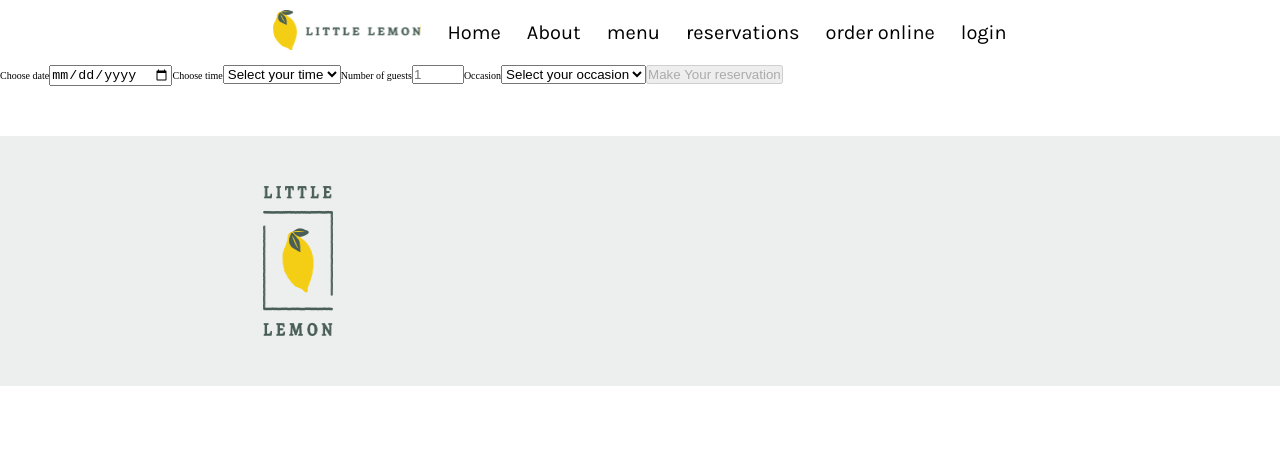
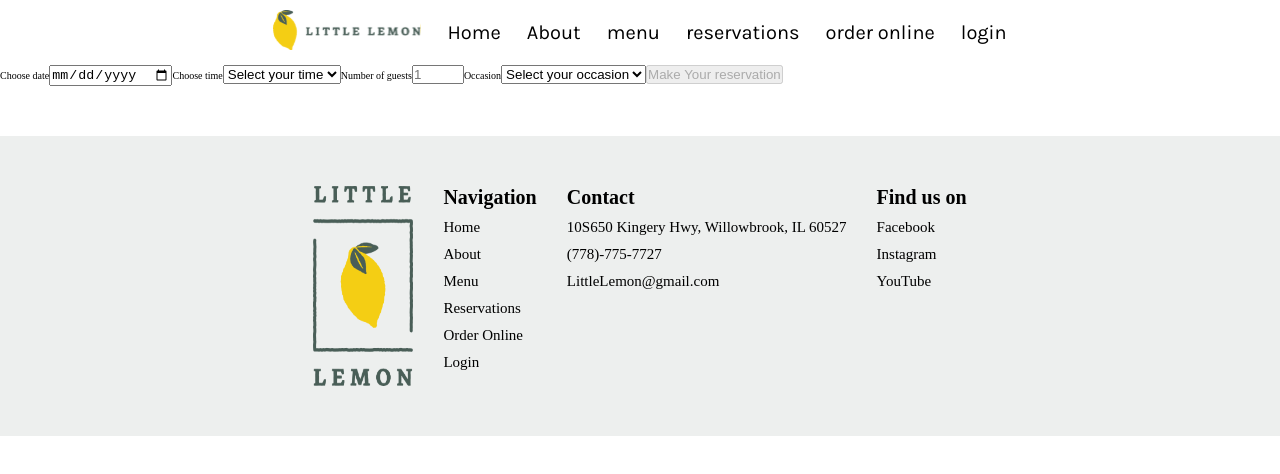
Before and after one commit to mohamedarnaout/littleLemon, a React (Create React App) app: page /booking in a window 1280 px wide. Shown: the top 474 px of the page. Built offline with nearby package versions, Linux system fonts and the light colour scheme; a web font is replaced by a local one.

Commit message:
finished the footer

```diff
--- a/src/components/footer/Footer.jsx
+++ b/src/components/footer/Footer.jsx
@@ -6,9 +6,33 @@ function Footer() {
     <div className="grid footer">
       <div className="footer-grid">
         <img src={logo} alt="" className="footer_img" />
-        <div className="footer_nav"></div>
-        <div className="footer_contact"></div>
-        <div className="footer_socials"></div>
+        <div className="footer_nav footer_col">
+          <h5 className="footer_col-header">Navigation</h5>
+          <ul className="footer_col-list">
+            <li>Home</li>
+            <li>About</li>
+            <li>Menu</li>
+            <li>Reservations</li>
+            <li>Order Online</li>
+            <li>Login</li>
+          </ul>
+        </div>
+        <div className="footer_contact footer_col">
+          <h5 className="footer_col-header">Contact</h5>
+          <ul className="footer_col-list">
+            <li>10S650 Kingery Hwy, Willowbrook, IL 60527</li>
+            <li>(778)-775-7727</li>
+            <li>LittleLemon@gmail.com</li>
+          </ul>
+        </div>
+        <div className="footer_socials footer_col">
+          <h5 className="footer_col-header">Find us on</h5>
+          <ul className="footer_col-list">
+            <li>Facebook</li>
+            <li>Instagram</li>
+            <li>YouTube</li>
+          </ul>
+        </div>
       </div>
     </div>
   );
--- a/src/sass/components/_footer.scss
+++ b/src/sass/components/_footer.scss
@@ -5,11 +5,28 @@
     grid-column: 3/11;
     display: flex;
     justify-content: space-between;
-    align-items: center;
-    height: 25rem;
+    align-items: start;
+
+    padding: 5rem;
   }
   &_img {
-    width: 7rem;
-    height: 15rem;
+    width: 10rem;
+    height: 20rem;
+  }
+  &_col {
+    display: flex;
+    flex-direction: column;
+    align-items: start;
+    &-header {
+      font-size: 2rem;
+      margin-bottom: 1rem;
+    }
+    &-list {
+      list-style: none;
+      font-size: 1.5rem;
+      & li {
+        margin-bottom: 1rem;
+      }
+    }
   }
 }
```
Also changed, not shown: 2 other files (tests, documents, lock files or other folders).
